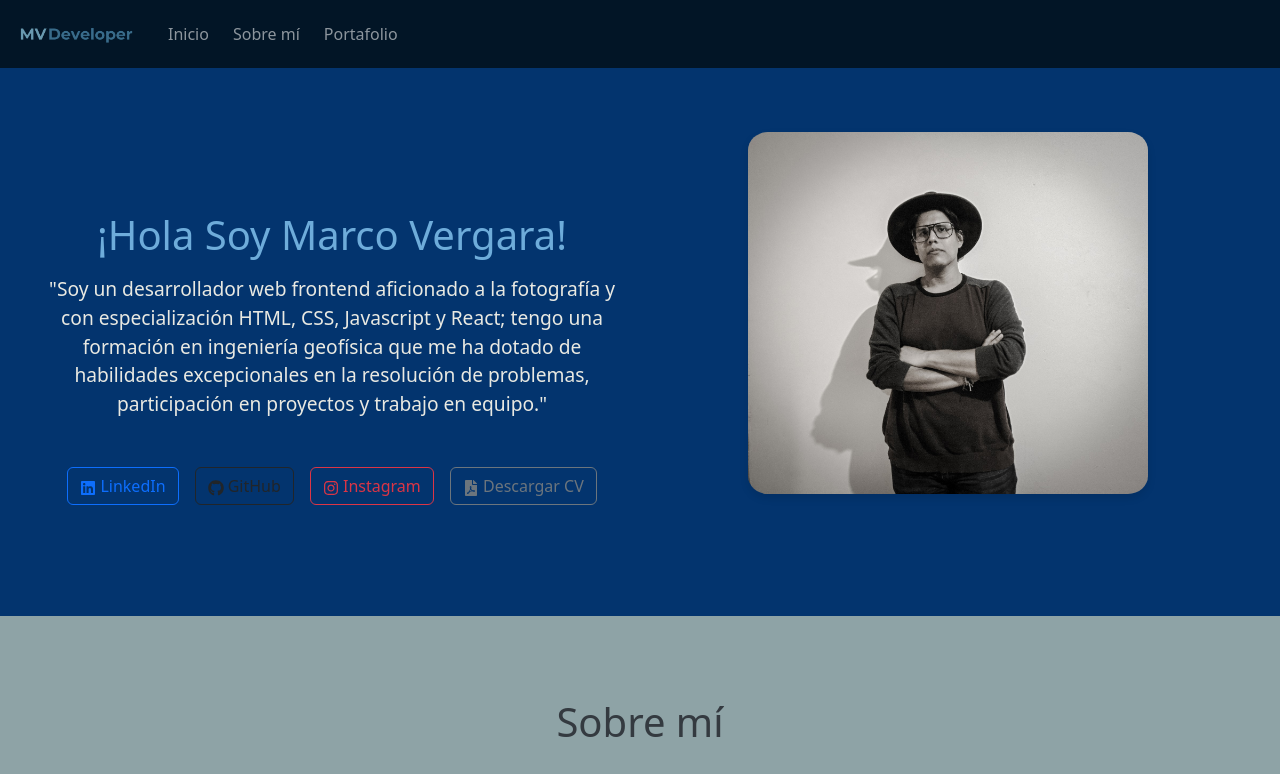
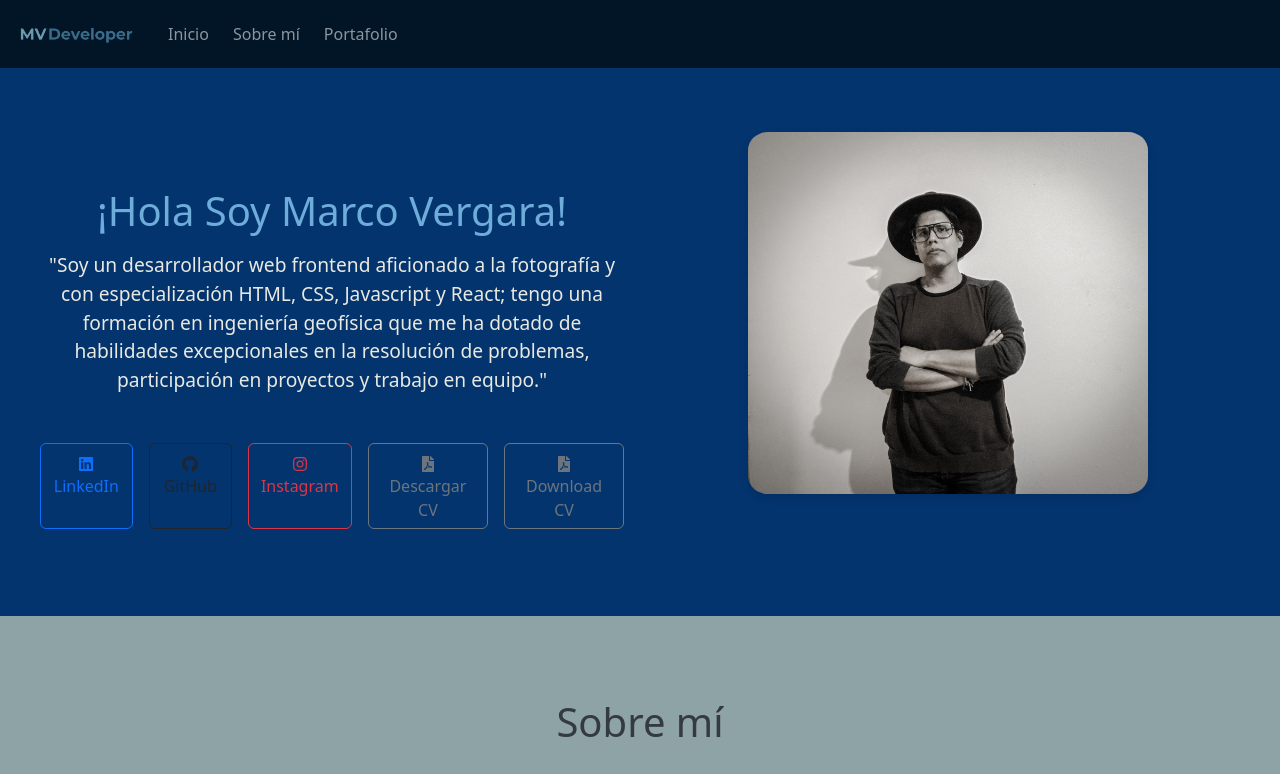
Before and after one commit to MarcoArielPrtlnV/portafolio-web-react, a React (Vite) app: page / in a window 1280 px wide. Shown: the top 774 px of the page. Built offline with nearby package versions, Linux system fonts and the light colour scheme; no server answers.

Commit message:
Modificacion en el componente presentation

```diff
--- a/src/components/Presentation.jsx
+++ b/src/components/Presentation.jsx
@@ -56,6 +56,16 @@ const Presentation = () => {
                         >
                             <FaFilePdf /> Descargar CV
                         </Button>
+
+                        <Button
+                            variant="outline-secondary"
+                            href="https://drive.google.com/uc?export=download&id=1H9emNN4hTCvhKQTJ44UFsna8WQZ1JNWv"
+                            target="_blank"
+                            rel="noopener noreferrer"
+                        >
+                            <FaFilePdf /> Download CV
+                        </Button>
+
                     </div>
                 </div>
 
```
